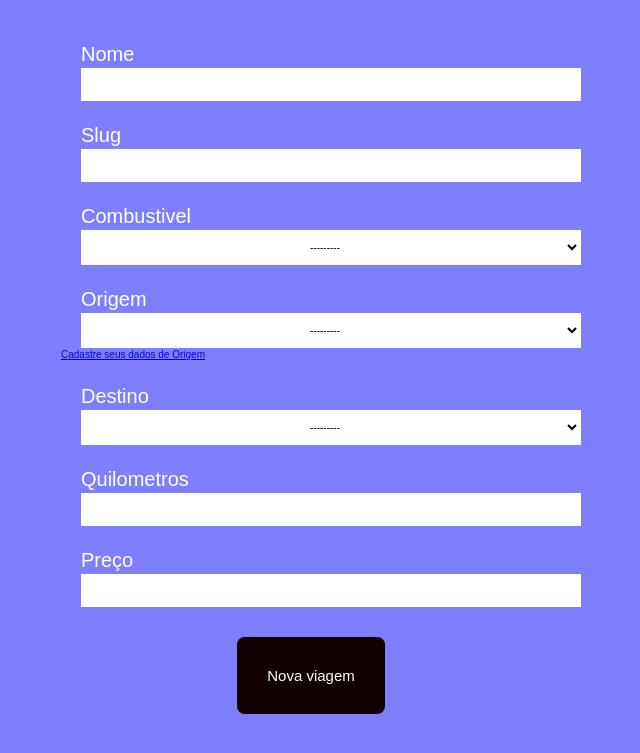
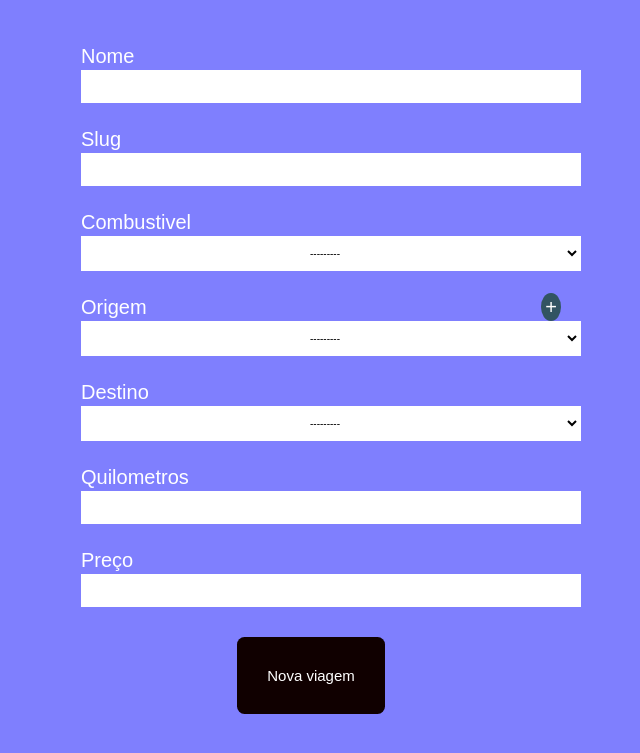
Before and after one commit to marcosvicente/ProjectMaps, a Django app: page /cadastro/ in a window 1280 px wide. Shown: the top 753 px of the page, without its empty margins (329-969 px from the left). Run offline with Django 3.2, Linux system fonts and the light colour scheme; data comes from the database, SQL or seed files in the repository; both versions use the stored data as it was after the commit; some libraries are stand-ins or nearby versions.

Commit message:
origem tempate terminado

```diff
--- a/core/static/css/base.css
+++ b/core/static/css/base.css
@@ -23,7 +23,7 @@ body{
 	width:50em;
 }
 .fields{
-	margin-top:2em;
+	margin-top:2.2em;
 
 }
 .fields label{
@@ -31,6 +31,17 @@ body{
 	font-size:2em;
 	margin-left:1em;
 }
+.fields label a{
+	text-decoration: none;
+	color:#fff;
+	background:#325462;
+	text-align:center;
+	font-size:1em;
+	padding:0 0.2em;
+	float:right;
+	border-radius:100%;
+}
+
 .fields input[type="text"] ,
 .fields  input[type="number"] ,
 .fields  select{
--- a/core/views.py
+++ b/core/views.py
@@ -27,6 +27,13 @@ class Cadastro(FormView):
 
         return super(Cadastro, self).form_valid(form)
 
+
 class CadastroOrigem(FormView):
     form_class = OrigemForm
     template_name = "origem.html"
+    success_url = '/cadastro/'
+
+    def form_valid(self, form):
+        novo_origem = form.save(commit=False)
+        novo_origem.save()
+        return super(CadastroOrigem, self).form_valid(form)
--- a/templates/cadastro.html
+++ b/templates/cadastro.html
@@ -43,9 +43,11 @@
 			<div class="wow bounceIn">
 				{{form.origem.errors}}
 			</div>
-			<label for="{{form.origem.label}}">Origem</label>
+			<label for="{{form.origem.label}}">
+				Origem
+				<a href="{% url 'origem' %}">+</a>
+			</label>
 			{{form.origem}}
-			<a href="{% url 'origem' %}">Cadastre seus dados de Origem</a>
 		</div>
 
 		<div class="fields">
```
Also changed, not shown: templates/origem.html (+70 -0 lines), db.sqlite3.
